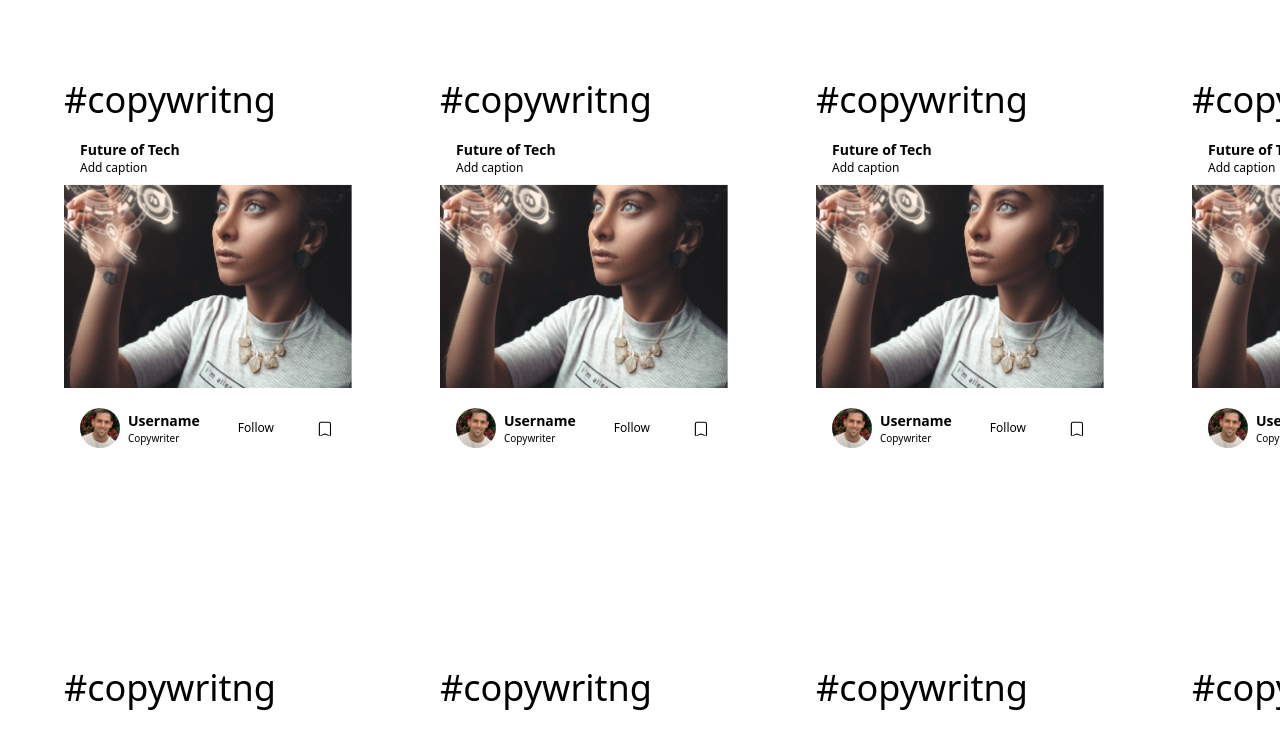
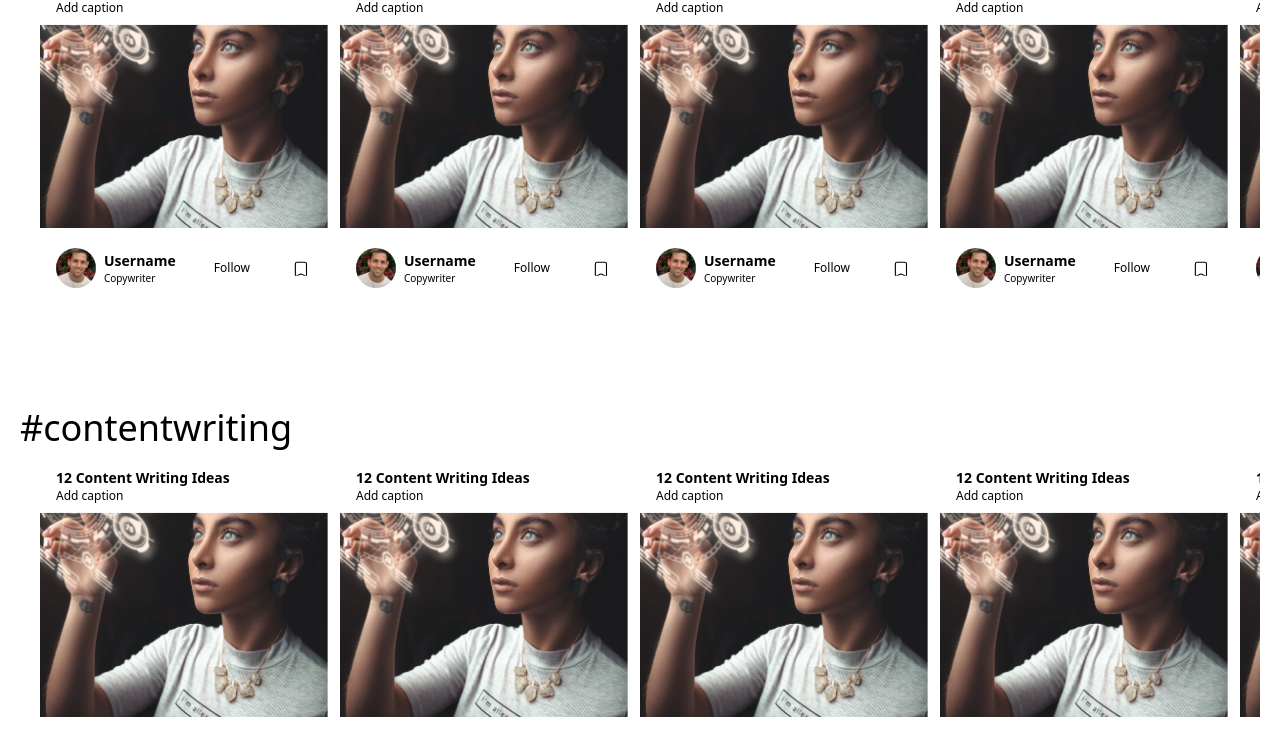
Before and after one commit to useinkwell/inkwell-frontend, a Next.js app: page /explore in a window 1280 px wide. Shown: the part 745-1475 px from the top of the page. Built offline with nearby package versions, Linux system fonts and the light colour scheme.

Commit message:
started working on article page and finished explor page

```diff
--- /dev/null
+++ b/src/components/ExploreAndFeed/Article.jsx
@@ -0,0 +1,55 @@
+import Image from "next/image";
+import Nav from "./Nav";
+import bookmark from "../../../public/icons/bookmark.svg";
+import profileImg from "../../../public/images/profile-img.jpg";
+import blogImage from "../../../public/images/blog-cover-image.png";
+
+function Article() {
+  return (
+    <div>
+      <Nav />
+      <div className="max-w-[1084px] mx-auto">
+        {/* Header -title cover image caption,.......*/}
+        <div>
+          {/* profile Photo, follow button, bookmark button */}
+          <div className="flex justify-between items-center max-w-[767px] mx-auto pt-20 pb-10 px-10">
+            <div className="flex items-center gap-10">
+              <div className="flex gap-2 items-center">
+                <div className="relative h-14 w-14">
+                  <Image
+                    src={profileImg}
+                    alt="profile photo"
+                    fill
+                    className="rounded-full object-cover"
+                  />
+                </div>
+                <div>
+                  <h3 className="text-sm font-semibold">Username </h3>
+                  <p className="text-[10px]">Copywriter</p>
+                </div>
+              </div>
+              <p>Follow</p>
+            </div>
+            <div className="relative h-4 w-6 right-0">
+              <Image src={bookmark} alt="bookmark icon" fill />
+            </div>
+          </div>
+          {/* ------------ */}
+          <div>
+            <div className="w-full h-auto sm:max-w-[767px] mx-auto">
+              <Image
+                src={blogImage}
+                alt="a hand wrinting content on paper"
+                width={300}
+                height={300}
+                className="w-full h-auto"
+              />
+            </div>
+          </div>
+        </div>
+      </div>
+    </div>
+  );
+}
+
+export default Article;
--- a/src/components/ExploreAndFeed/Nav.jsx
+++ b/src/components/ExploreAndFeed/Nav.jsx
@@ -10,23 +10,23 @@ function Nav() {
         {/* leftside */}
         <div href="/" className="relative w-24 h-14">
           <Link href="/">
-              <Image src="/images/inkwell.png" alt="nav bars" fill />
+              <Image priority src="/images/inkwell.png" alt="nav bars" fill />
           </Link>
         </div>
         {/* right navigation */}
         <div className="relative pt-4 flex gap-5">
           <i className="fa-solid fa-bars sm:hidden pr-5"></i>
           <div className="relative h-5 w-8 hidden sm:flex">
-              <Image src="/icons/folder-icon.svg" fill />
+            <Image src="/icons/folder-icon.svg" fill alt="icon"/>
           </div>
           <div className="relative h-5 w-8 hidden sm:flex">
-              <Image src="/icons/bell-icon.svg" fill />
+            <Image src="/icons/bell-icon.svg" fill alt="icon"/>
           </div>
           <div className="relative h-5 w-8 hidden sm:flex">
-              <Image src="/icons/back-icon.svg" fill />
+            <Image src="/icons/back-icon.svg" fill alt="icon"/>
           </div>
           <div className="relative h-5 w-8 hidden sm:flex">
-              <Image src="/icons/profile-icon.svg" fill />
+            <Image src="/icons/profile-icon.svg" fill alt="icon"/>
           </div>
         </div>
       </div>
@@ -56,6 +56,7 @@ function Nav() {
             className="h-5 w-8"
             width={10}
             height={10}
+            alt="icon"
           />
         </div>
       </div>
--- a/src/components/ExploreAndFeed/explore/Explore.jsx
+++ b/src/components/ExploreAndFeed/explore/Explore.jsx
@@ -1,5 +1,5 @@
 import Link from "next/link";
-import Image from "next/image";
+// import Image from "next/image";
 // import ExploreNav from "./ExploreNav";
 import Nav from "../Nav";
 import Topics from "./Topics";
@@ -8,29 +8,10 @@ function Explore() {
   return (
     <div>
       <Nav />
-      <div className="flex overflow-scroll scrollbar-hide p-5">
-        <Topics />
-        <Topics />
-        <Topics />
-        <Topics />
-        <Topics />
-        <Topics />
-      </div>
-      <div className="flex overflow-scroll scrollbar-hide p-5">
-        <Topics />
-        <Topics />
-        <Topics />
-        <Topics />
-        <Topics />
-        <Topics />
-      </div>
-      <div className="flex overflow-scroll scrollbar-hide p-5">
-        <Topics />
-        <Topics />
-        <Topics />
-        <Topics />
-        <Topics />
-        <Topics />
+      <div>
+        <Topics niche="#copywritng" title="Future of Tech"/>
+        <Topics niche="#poetry" title="Drifting"/>
+        <Topics niche="#contentwriting" title="12 Content Writing Ideas"/>
       </div>
     </div>
   );
--- a/src/components/ExploreAndFeed/explore/TopicCards.jsx
+++ b/src/components/ExploreAndFeed/explore/TopicCards.jsx
@@ -3,12 +3,12 @@ import futureTech from "../../../../public/images/future-image.png";
 import bookmark from "../../../../public/icons/bookmark.svg";
 import profileImg from "../../../../public/images/profile-img.jpg";
 
-function TopicCards() {
+function TopicCards({title}) {
   return (
-    <div className="flex flex-col w-72">
+    <div className="flex flex-col min-w-[288px] w-[288px]">
       {/* title and Caption */}
       <div className="pb-2 px-4">
-        <h3 className="font-semibold text-sm">Future of Tech</h3>
+        <h3 className="font-semibold text-sm">{title}</h3>
         <p className="font-normal text-xs">Add caption</p>
       </div>
       {/* image */}
@@ -19,7 +19,7 @@ function TopicCards() {
       <div className="py-5 px-4 flex items-center justify-between">
         <div className="flex gap-2 items-center">
           <div className="relative h-10 w-10">
-            <Image src={profileImg} alt="some image desscription" fill className="rounded-full object-cover"/>
+            <Image src={profileImg} alt="profile photo" fill className="rounded-full object-cover"/>
           </div>
           <div>
           <h3 className="text-sm font-semibold">Username </h3>
--- a/src/components/ExploreAndFeed/explore/Topics.jsx
+++ b/src/components/ExploreAndFeed/explore/Topics.jsx
@@ -1,13 +1,19 @@
 import TopicCards from "./TopicCards";
 
-function Topics() {
+function Topics({niche, title, caption}) {
   return (
-    <div className="py-20 px-11">
+    <div className="py-10 px-5">
       {/* Topic name */}
-      <h1 className="text-4xl">#copywritng</h1>
+      <h1 className="text-4xl">{niche}</h1>
       {/* cards */}
-      <div className="pt-5">
-        <TopicCards />
+      <div className="flex gap-3 overflow-scroll scrollbar-hide p-5 w-full">
+        <TopicCards title={title} caption={caption}/>
+        <TopicCards title={title} caption={caption}/>
+        <TopicCards title={title} caption={caption}/>
+        <TopicCards title={title} caption={caption}/>
+        <TopicCards title={title} caption={caption}/>
+        <TopicCards title={title} caption={caption}/>
+        <TopicCards title={title} caption={caption}/>
       </div>
     </div>
   );
--- /dev/null
+++ b/src/pages/article/index.js
@@ -0,0 +1,10 @@
+import Article from "@/components/ExploreAndFeed/Article";
+function ArticlePage() {
+    return (
+        <div className="">
+            <Article/>
+        </div>
+     );
+}
+
+export default ArticlePage;
```
Also changed, not shown: public/images/blog-cover-image.png (added). Lines whose indentation alone changed are shown as unchanged.
